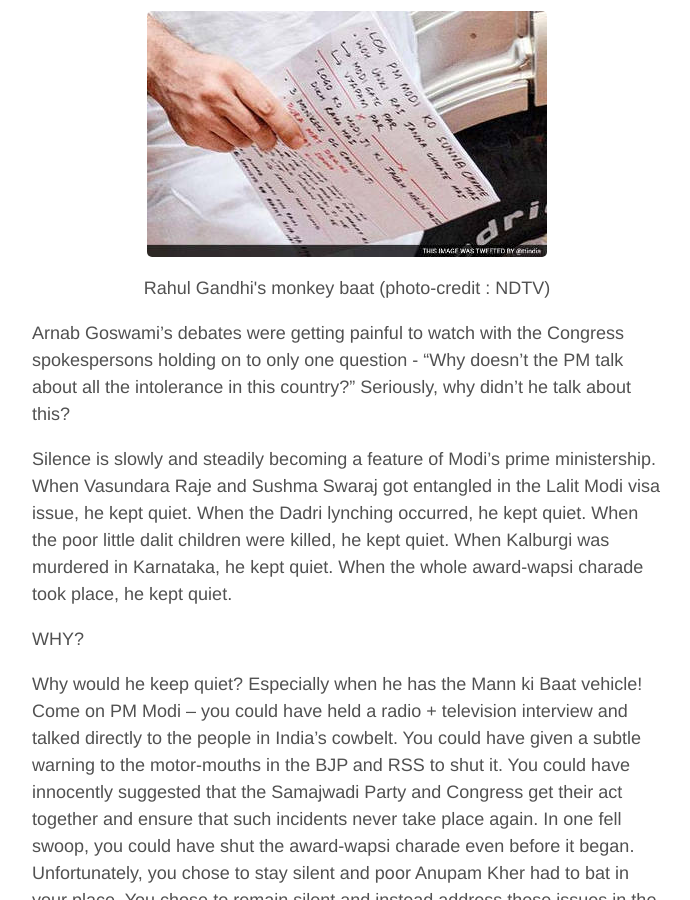
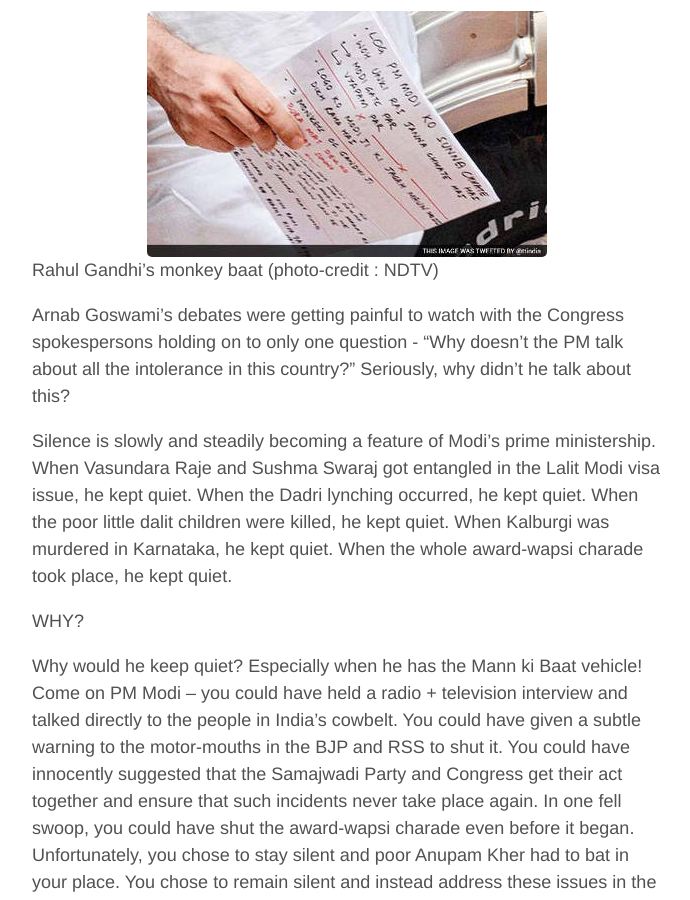
Before and after one commit to ponderingfish/ponderingfish.github.io, a Jekyll site: the page built from _posts/2015-11-11-modi-mann-ki-baat.md, in a window 1280 px wide and 900 px high, scrolled down 845 px. Shown: the whole window, without its empty margins (293-983 px from the left). Built offline with Jekyll 4.4.1, drawn with Linux system fonts in a browser that asks for light colours.

Commit message:
mod: modi

```diff
--- a/_posts/2015-11-11-modi-mann-ki-baat.md
+++ b/_posts/2015-11-11-modi-mann-ki-baat.md
@@ -15,7 +15,7 @@ So the questions begs to be answered -- how on Earth does a man with the "Mann k
 
 
 ![monkey baat]({{ site.baseurl }}/images/rahul-gandhi-notes-telegraph-ndtv.jpg  "Rahul Gandhi monkey baat?"){: .center-image}
-<p align="center">Rahul Gandhi's monkey baat (photo-credit : NDTV)</p>
+Rahul Gandhi's monkey baat (photo-credit : NDTV)
 
 Arnab Goswami's debates were getting painful to watch with the Congress spokespersons holding on to only one question - "Why doesn't the PM talk about all the intolerance in this country?" Seriously, why didn't he talk about this?
 
```
